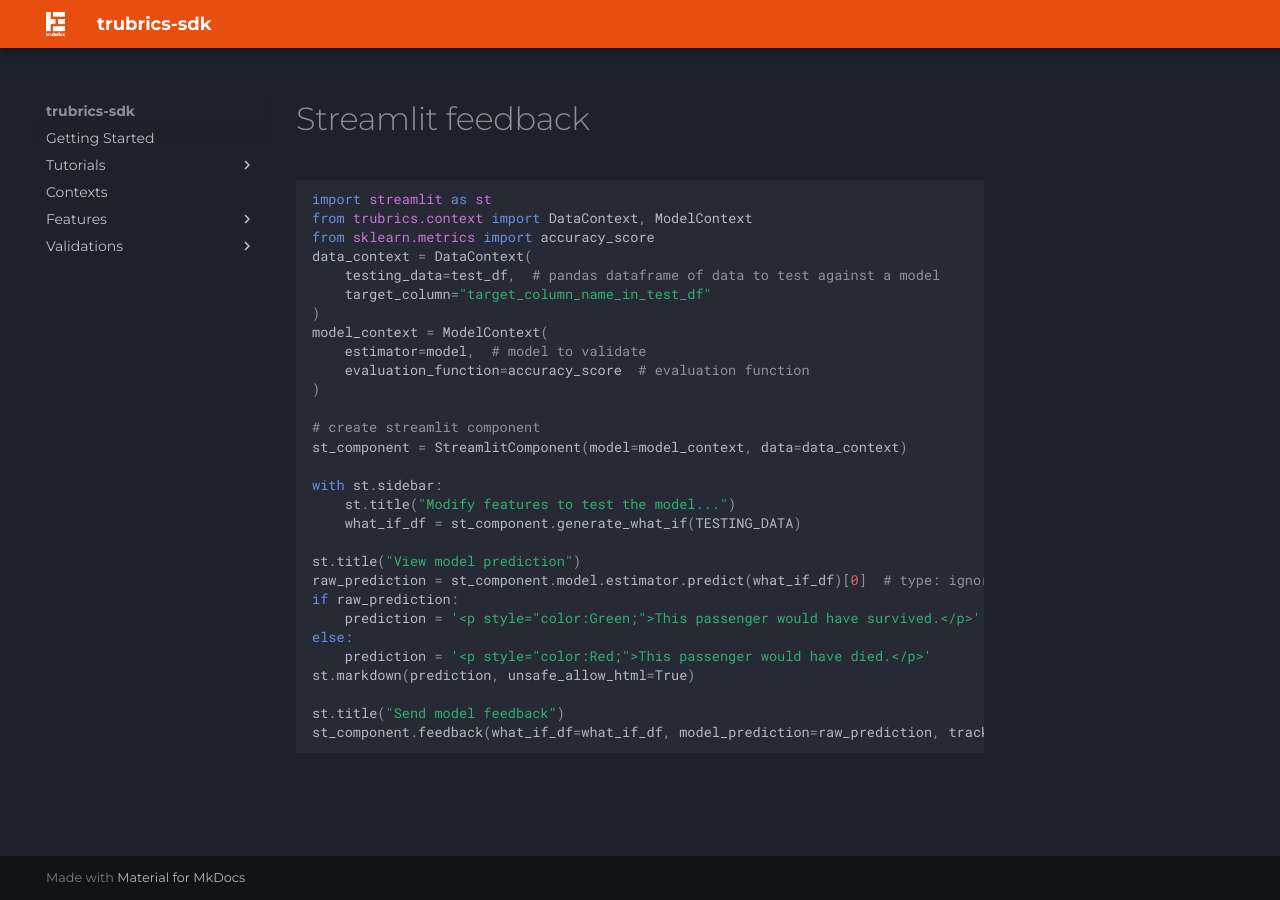
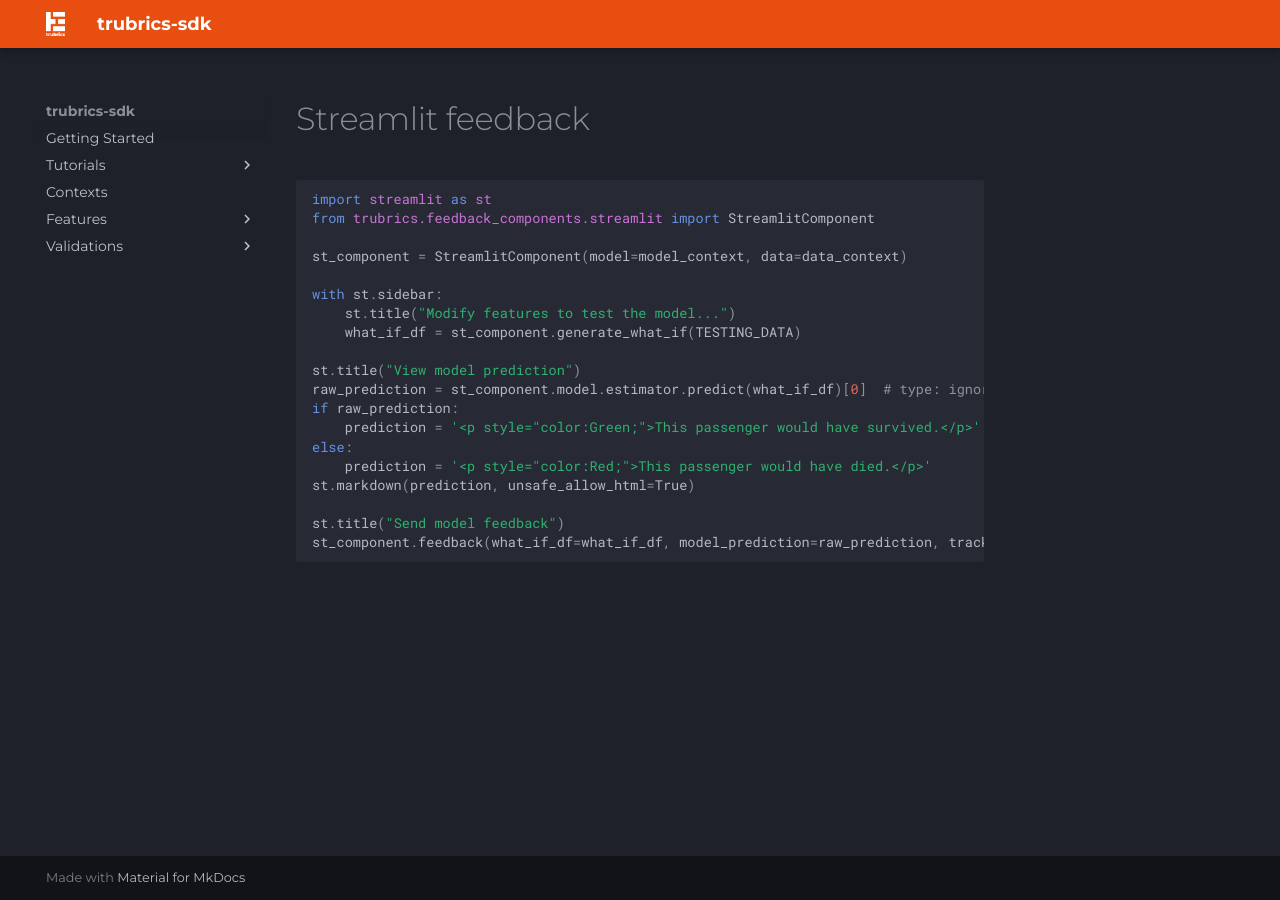
Before and after one commit to trubrics/trubrics-sdk, an MkDocs documentation site: the page built from docs/snippets/streamlit_feedback.md, in a window 1280 px wide. Built offline with MkDocs 1.6.1 and Material for MkDocs 9.7.7, drawn with Linux system fonts in a browser that asks for light colours.

Commit message:
finalise context docs

````diff
--- a/docs/snippets/streamlit_feedback.md
+++ b/docs/snippets/streamlit_feedback.md
@@ -1,17 +1,7 @@
 ```python
 import streamlit as st
-from trubrics.context import DataContext, ModelContext
-from sklearn.metrics import accuracy_score
-data_context = DataContext(
-    testing_data=test_df,  # pandas dataframe of data to test against a model
-    target_column="target_column_name_in_test_df"
-)
-model_context = ModelContext(
-    estimator=model,  # model to validate
-    evaluation_function=accuracy_score  # evaluation function
-)
+from trubrics.feedback_components.streamlit import StreamlitComponent
 
-# create streamlit component
 st_component = StreamlitComponent(model=model_context, data=data_context)
 
 with st.sidebar:
--- a/mkdocs.yml
+++ b/mkdocs.yml
@@ -12,6 +12,7 @@
   icon:
     admonition:
       note: octicons/tag-16
+      example: octicons/beaker-16
 extra_css:
   - stylesheets/extra.css
 markdown_extensions:
@@ -30,7 +31,7 @@
 nav:
   - Getting Started: index.md
   - Tutorials:
-    - Titanic Classifier Example: train_titanic.md
+    - Titanic classifier example: train_titanic.md
   - Contexts: context.md
   - Features:
     - Running Trubrics: run_trubrics.md
````
Also changed, not shown: docs/context.md (+26 -11 lines), docs/index.md (+6 -3 lines), docs/snippets/create_trubric.md (deleted, +0 -35 lines), docs/train_titanic.md (+1 -1 lines), 1 other file.
